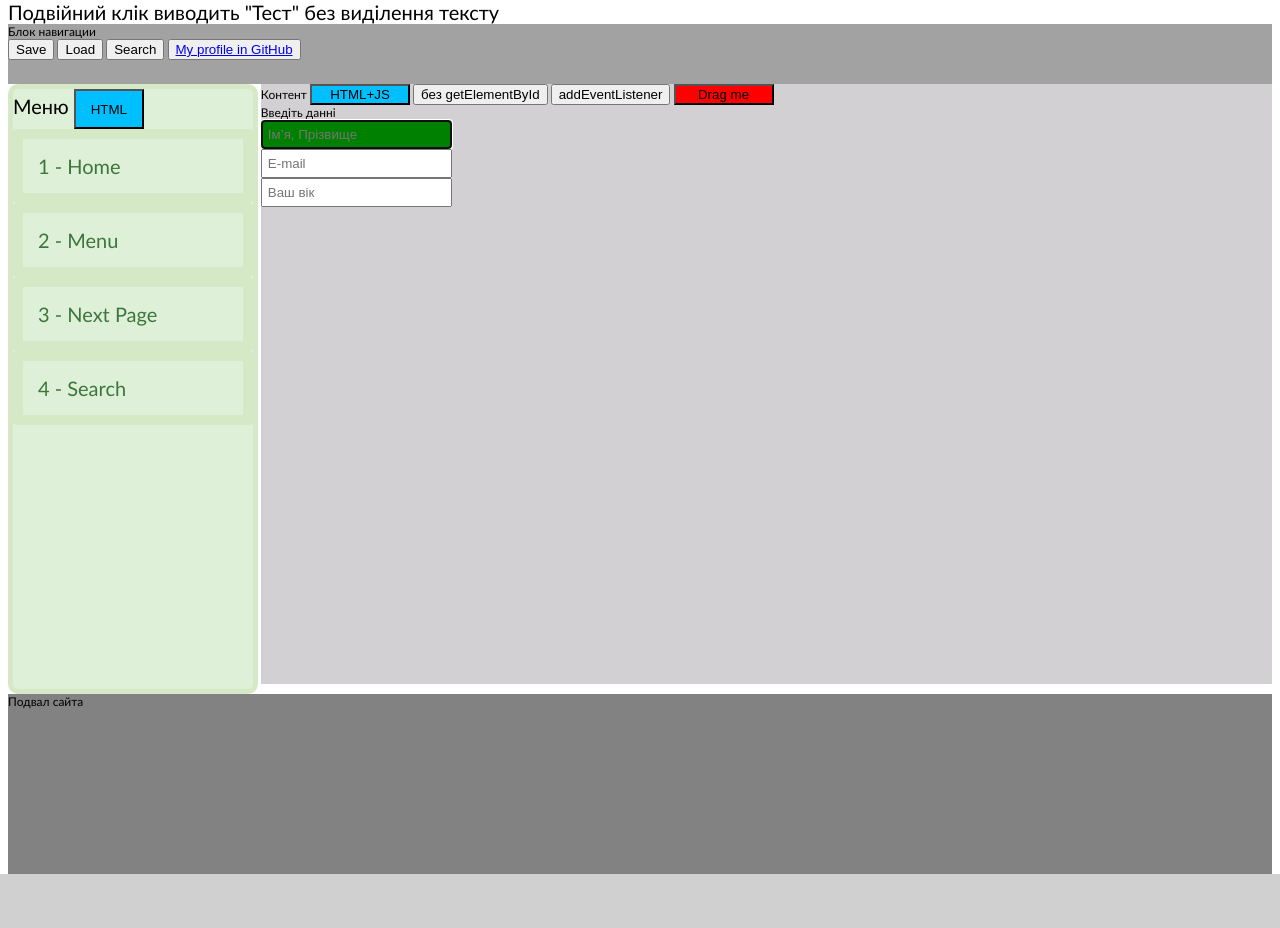
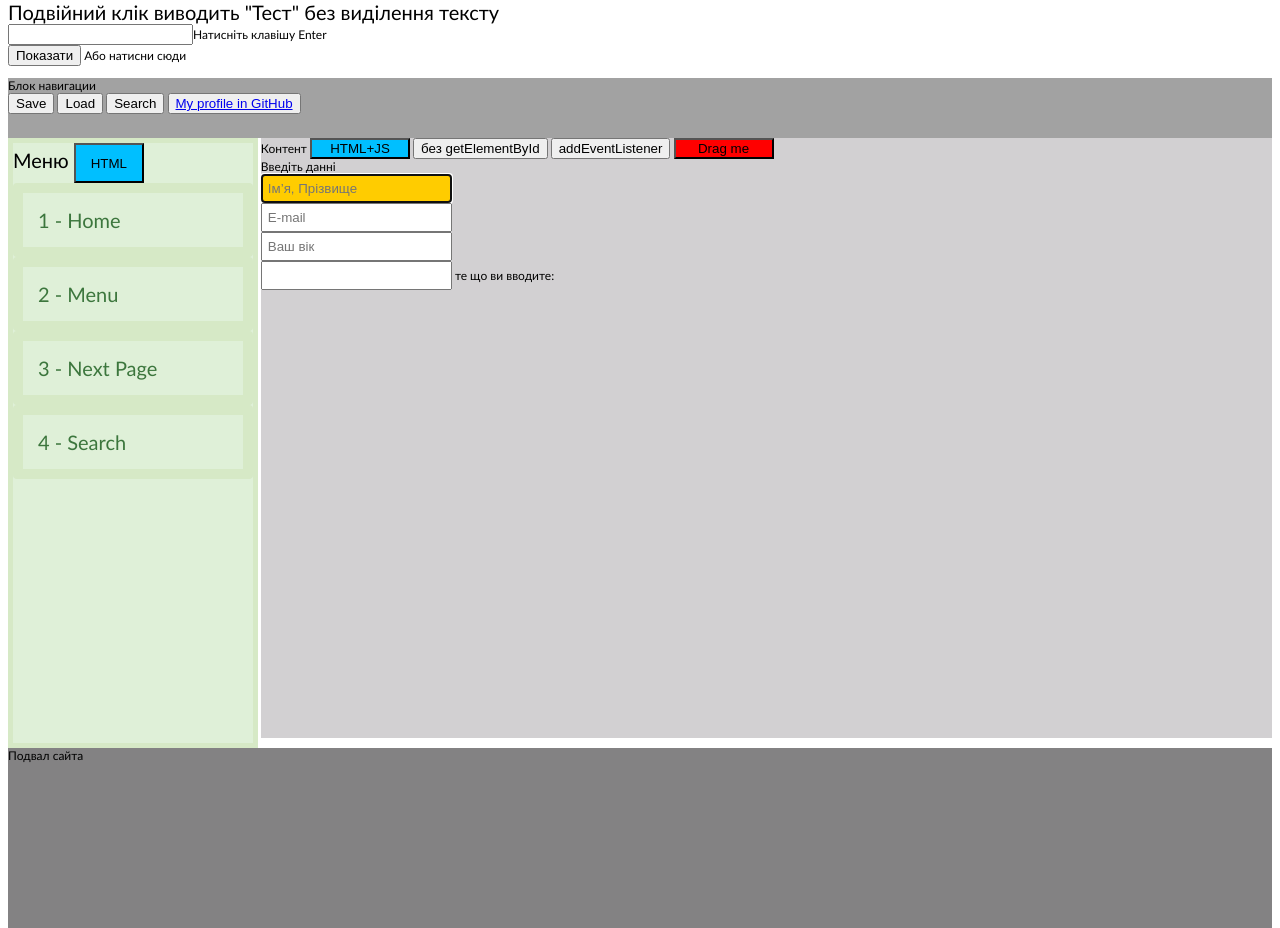
Before and after one commit to buzsb/project, a PHP site: page / in a window 1280 px wide. Shown: the part 208-1136 px from the top of the page. Before the commit the page ends 1082 px from the top, so only its background shows below. Run offline with PHP 8.4, Linux system fonts and the light colour scheme.

Commit message:
add submit form

```diff
--- a/index.html
+++ b/index.html
@@ -14,6 +14,11 @@
             <div ondblclick="alert('Тест')" onselectstart="return false" onmousedown="return false" style = "font-size: 20px">
                 Подвійний клік виводить "Тест" без виділення тексту
             </div>
+            <form onsubmit="alert('yea'); return false">
+                <div> <input type='text'>Натисніть клавішу Enter</div>
+                <div> <input type='submit' value="Показати"> Або натисни сюди</div>
+            </form>
+
         <div id="navigation">Блок навигации
             <div id='top_menu'>
                 <button data-action='save'>Save</button>
@@ -43,6 +48,7 @@
                 <div><input class='register-field' type='text' id='email' placeholder='E-mail'> </div>
                 <div><input class='register-field' type='text' id='age' placeholder='Ваш вік'> </div>
             </div>
+            <input type='text' id='input' style="padding: 5px"> те що ви вводите: <span id='result'></span>
         </div>
 
         <div id="clear">
--- a/script.js
+++ b/script.js
@@ -110,3 +110,9 @@ age.onfocus = function() {
     error.innerHTML = "";
   }
 };
+
+//подія input яка спрацьовує одразу після зміни значення в полі вводу тексту
+var input = document.getElementById('input');
+input.oninput = function(){
+    document.getElementById('result').innerHTML = input.value;
+}
--- a/style.css
+++ b/style.css
@@ -29,8 +29,7 @@ body {
 
 #menu {
 
-             border: 5px solid #d6e9c6;
-            border-radius: 10px;
+            border: 5px solid #d6e9c6;
             background: #dff0d8;
             float: left;
             width: 19%;
@@ -48,7 +47,6 @@ body {
 #content {
             background: #d2d0d2;
             float: right;
-
             width: 80%;
             height: 600px;
 }
@@ -81,5 +79,5 @@ body {
 }
 
 #register-form .register-field:focus {
-      background-color: green;
+      background-color: #ffcc00;
 }
```
